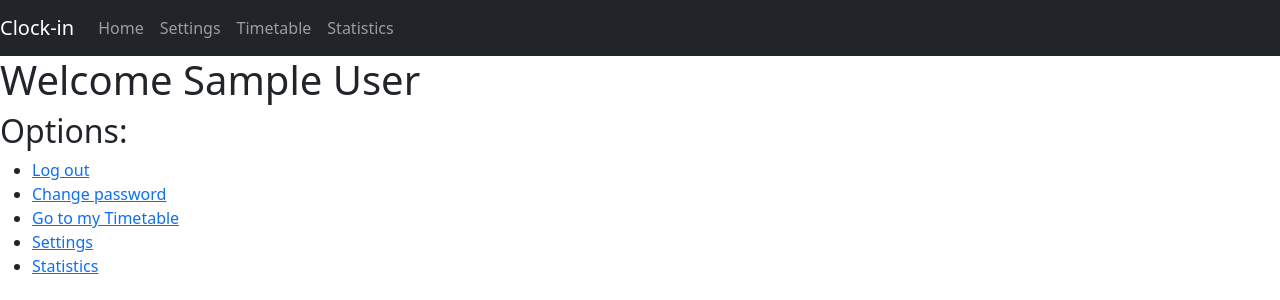
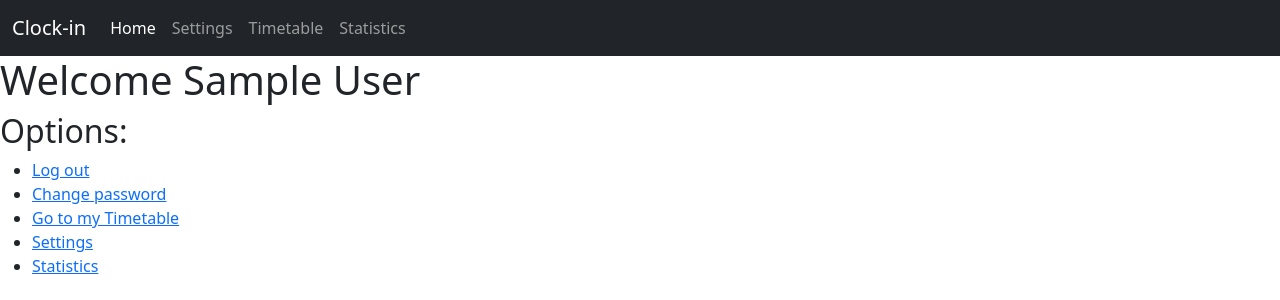
Before and after one commit to Clock-In/Clock-In, a Django app: page /accounts/profile/ in a window 1280 px wide. Shown: the top 300 px of the page. Run offline with Django 5.2, Linux system fonts and the light colour scheme; the visitor is signed in with stand-in values (Sample User, id 1); parts of the project's set-up code (start-up, migrations or seed data) failed here and were passed over.

Commit message:
Show active tab

```diff
--- a/app/base/templates/Navigation_Bar.html
+++ b/app/base/templates/Navigation_Bar.html
@@ -1,29 +1,32 @@
 <!DOCTYPE html>
 <html>
   <head>
-    <meta name="viewport" content="width=device-width, intial-scale=1">
     <link href="https://cdn.jsdelivr.net/npm/bootstrap@5.3.3/dist/css/bootstrap.min.css" rel="stylesheet" integrity="sha384-QWTKZyjpPEjISv5WaRU9OFeRpok6YctnYmDr5pNlyT2bRjXh0JMhjY6hW+ALEwIH" crossorigin="anonymous">
-
-    <title>Employee</title>
   </head>
   <body>
 	<nav class="navbar navbar-expand navbar-dark bg-dark">
+		<div class="container-fluid">
 
-		<a class="navbar-brand" href="#">Clock-in</a>
+			<a class="navbar-brand" href="#">Clock-in</a>
 
-		<button class="navbar-toggler" type="button" data-toggle="collapse" data-target="#navbarSupportedContent" aria-controls="navbarSupportedContent" aria-expanded="false" aria-label="Toggle navigation">
-			<span class="navbar-toggler-icon"></span>
-		  </button>
+			<div class="collapse navbar-collapse">
+				<ul class="navbar-nav">
+					<li class="nav-item">
+						<a class="nav-link {% if active == 'profile' %}active{% endif %}" href="{% url 'profile' %}"><span class="glyphicon glyphicon-home"></span> Home</a>
+					</li>
+					<li class="nav-item">
+						<a class="nav-link {% if active == 'settings' %}active{% endif %}" href="{%url 'settings' %}"><span class="glyphicon glyphicon-cog"></span> Settings</a>
+					</li>
+					<li class="nav-item">
+						<a class="nav-link {% if active == 'timetable' %}active{% endif %}" href="{%url 'timetable' %}"><span class="glyphicon glyphicon-calendar"></span> Timetable</a>
+					</li>
+					<li class="nav-item">
+						<a class="nav-link {% if active == 'statistics' %}active{% endif %}" href="{%url 'statistics' %}"><span class="glyphicon glyphicon-stats"></span> Statistics</a>
+					</li>
+				</ul>
+			</div>
 
-		<div class="collapse navbar-collapse" id="navbarSupportedContent">
-			<ul class="navbar-nav mr-auto">
-				<li class="nav-item {% if active == 'profile' %}active{% endif %}"><a class="nav-link" href="{% url 'profile' %}"><span class="glyphicon glyphicon-home"></span> Home</a></li>
-				<li class="nav-item {% if active == 'settings' %}active{% endif %}"><a class="nav-link" href="{%url 'settings' %}"><span class="glyphicon glyphicon-cog"></span> Settings</a></li>
-				<li class="nav-item {% if active == 'timetable' %}active{% endif %}"><a class="nav-link" href="{%url 'timetable' %}"><span class="glyphicon glyphicon-calendar"></span> Timetable</a></li>
-				<li class="nav-item {% if active == 'statistics' %}active{% endif %}"><a class="nav-link" href="{%url 'statistics' %}"><span class="glyphicon glyphicon-stats"></span> Statistics</a></li>
-			</ul>
 		</div>
-
     </nav>
 
   </body>
--- a/app/templates/user/statistics.html
+++ b/app/templates/user/statistics.html
@@ -4,7 +4,6 @@
     <meta charset="UTF-8">
     <meta name="viewport" content="width=device-width, initial-scale=1.0">
     <title>User Statistics</title>
-	<script src="https://ajax.googleapis.com/ajax/libs/jquery/3.5.1/jquery.min.js"></script>
 	<script src="https://cdn.jsdelivr.net/npm/bootstrap@5.3.3/dist/js/bootstrap.bundle.min.js" integrity="sha384-YvpcrYf0tY3lHB60NNkmXc5s9fDVZLESaAA55NDzOxhy9GkcIdslK1eN7N6jIeHz" crossorigin="anonymous"></script>
     <script src="https://cdnjs.cloudflare.com/ajax/libs/d3/7.8.5/d3.min.js" integrity="sha512-M7nHCiNUOwFt6Us3r8alutZLm9qMt4s9951uo8jqO4UwJ1hziseL6O3ndFyigx6+LREfZqnhHxYjKRJ8ZQ69DQ==" crossorigin="anonymous" referrerpolicy="no-referrer"></script>
 </head>
```
